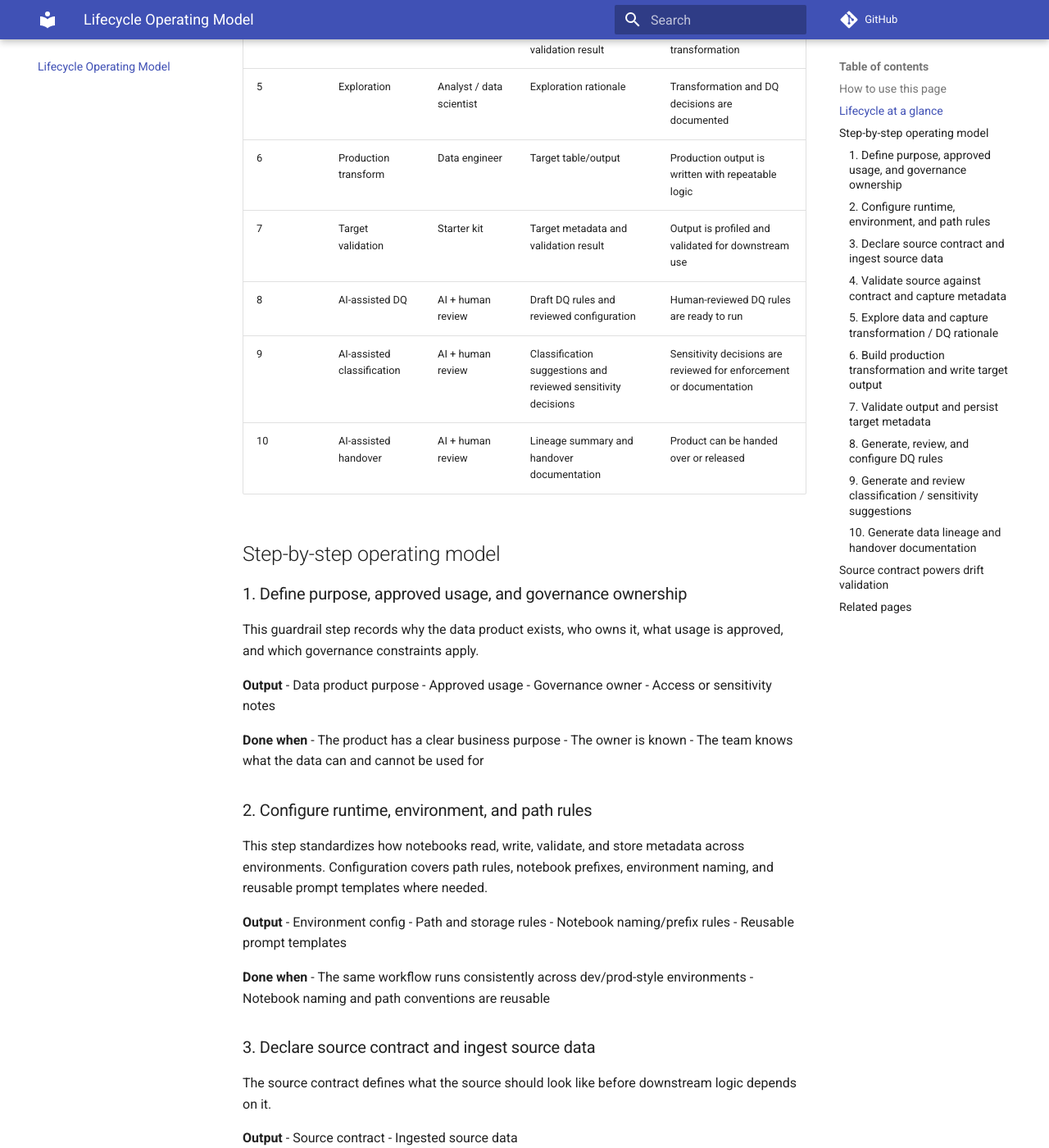
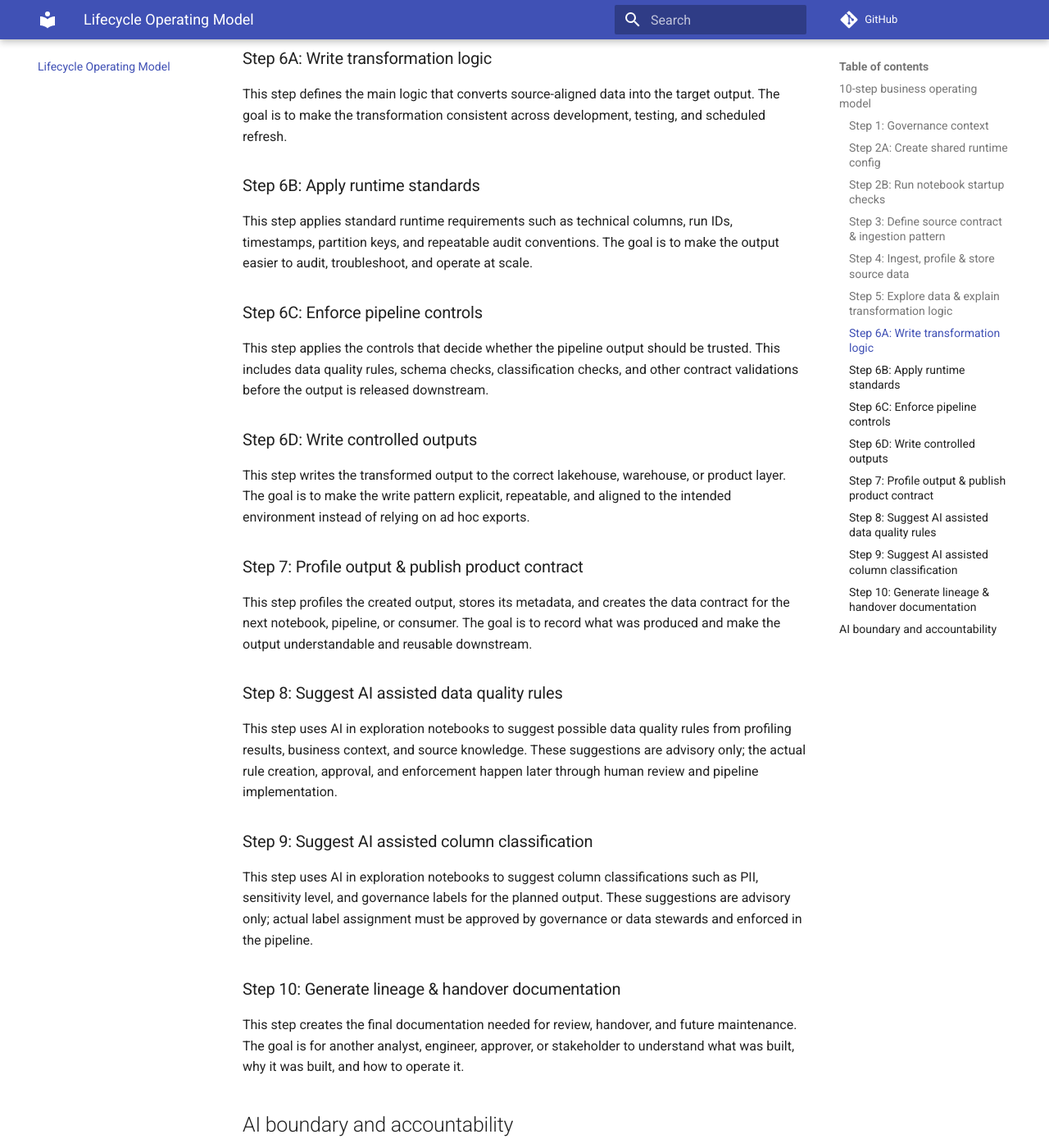
Before and after one commit to Voycepeh/fabric-data-product-framework, an MkDocs documentation site: the page built from docs/lifecycle-operating-model.md, in a window 1280 px wide and 1400 px high, scrolled down 1386 px. Shown: the whole window at 82% size. Built offline with MkDocs 1.6.1 and Material for MkDocs 9.7.7, drawn with Linux system fonts in a browser that asks for light colours; comment, search, counter and statistics services are not loaded; some of the changed text lies outside the part shown.

Commit message:
docs: refocus lifecycle page on business operating model

```diff
--- a/docs/lifecycle-operating-model.md
+++ b/docs/lifecycle-operating-model.md
@@ -1,167 +1,71 @@
 # Lifecycle Operating Model
 
-![FabricOps Starter Kit canonical lifecycle workflow](assets/mvp-flow.png)
+FabricOps Starter Kit uses a 10-step lifecycle as a **business operating model** for data products in Microsoft Fabric. It is not only a notebook sequence: it connects governance intent, source expectations, transformation controls, and handover obligations from start to finish.
 
-FabricOps Starter Kit turns a Fabric data product workflow into a repeatable operating model: governance first, reusable engineering checks, AI-assisted data quality/classification/lineage, and handover documentation.
+The lifecycle moves a product from governed agreement, to source contract, to ingestion and profiling, to exploration, to controlled pipeline execution, to output contract, to AI-assisted suggestions, and finally to lineage and handover documentation.
 
-## How to use this page
+## 10-step business operating model
 
-Use this page as the control map for the full workflow:
+### Step 1: Governance context
 
-1. Start from the lifecycle stage.
-2. Open the matching notebook section.
-3. Run the supporting function.
-4. Produce the expected artefact.
-5. Move only when the exit criteria are met.
+This step captures the approved usage, owner, and data agreement before technical work begins. The agreement may live outside Fabric, such as in SharePoint documents, but the data product should stay tied to that approved business context throughout the lifecycle.
 
-## Lifecycle at a glance
+### Step 2A: Create shared runtime config
 
-| Step | Stage | Owner | Main output | Exit criteria |
-|---|---|---|---|---|
-| 1 | Governance | Governance | Purpose, approved usage, ownership | Use case and governance owner are clear |
-| 2 | Runtime config | Starter kit | Environment config | Paths, workspace rules, prompts, and prefixes are configured |
-| 3 | Source contract | Starter kit | Source contract and ingested source data | Expected schema, keys, freshness, and volume rules are declared |
-| 4 | Source validation | Starter kit | Source profile, metadata, and drift validation result | Source is accepted or drift is flagged before transformation |
-| 5 | Exploration | Analyst / data scientist | Exploration rationale | Transformation and DQ decisions are documented |
-| 6 | Production transform | Data engineer | Target table/output | Production output is written with repeatable logic |
-| 7 | Target validation | Starter kit | Target metadata and validation result | Output is profiled and validated for downstream use |
-| 8 | AI-assisted DQ | AI + human review | Draft DQ rules and reviewed configuration | Human-reviewed DQ rules are ready to run |
-| 9 | AI-assisted classification | AI + human review | Classification suggestions and reviewed sensitivity decisions | Sensitivity decisions are reviewed for enforcement or documentation |
-| 10 | AI-assisted handover | AI + human review | Lineage summary and handover documentation | Product can be handed over or released |
+This step defines the shared project setup, including environment paths, workspace targets, AI availability, and standard naming rules. The goal is to define the setup once so exploration and pipeline notebooks do not depend on hidden manual configuration.
 
-## Step-by-step operating model
+### Step 2B: Run notebook startup checks
 
-### 1. Define purpose, approved usage, and governance ownership
+This step confirms that every exploration or pipeline notebook starts from a known valid state. The notebook should be running in the expected environment, follow naming rules, and have the required Fabric or AI capabilities before any data work begins.
 
-This guardrail step records why the data product exists, who owns it, what usage is approved, and which governance constraints apply.
+### Step 3: Define source contract & ingestion pattern
 
-**Output**
-- Data product purpose
-- Approved usage
-- Governance owner
-- Access or sensitivity notes
+This step defines the contract between the upstream source and the data product. It captures the expected schema, data types, update frequency, update method, watermark column, and whether the source is append only, overwritten, or slowly changing, so the correct ingestion and comparison pattern can be chosen.
 
-**Done when**
-- The product has a clear business purpose
-- The owner is known
-- The team knows what the data can and cannot be used for
+### Step 4: Ingest, profile & store source data
 
-### 2. Configure runtime, environment, and path rules
+This step brings the source data into the framework, profiles it, and stores the raw or source-aligned version. The goal is to preserve evidence of what arrived before business transformation begins.
 
-This step standardizes how notebooks read, write, validate, and store metadata across environments. Configuration covers path rules, notebook prefixes, environment naming, and reusable prompt templates where needed.
+### Step 5: Explore data & explain transformation logic
 
-**Output**
-- Environment config
-- Path and storage rules
-- Notebook naming/prefix rules
-- Reusable prompt templates
+This step is where the analyst studies the profiled source data and explains why transformation is needed. The goal is to document findings, assumptions, and business reasoning before the logic becomes part of a repeatable pipeline.
 
-**Done when**
-- The same workflow runs consistently across dev/prod-style environments
-- Notebook naming and path conventions are reusable
+### Step 6A: Write transformation logic
 
-### 3. Declare source contract and ingest source data
+This step defines the main logic that converts source-aligned data into the target output. The goal is to make the transformation consistent across development, testing, and scheduled refresh.
 
-The source contract defines what the source should look like before downstream logic depends on it.
+### Step 6B: Apply runtime standards
 
-**Output**
-- Source contract
-- Ingested source data
+This step applies standard runtime requirements such as technical columns, run IDs, timestamps, partition keys, and repeatable audit conventions. The goal is to make the output easier to audit, troubleshoot, and operate at scale.
 
-**Done when**
-- Expected schema, keys, freshness, volume, and key value rules are declared
+### Step 6C: Enforce pipeline controls
 
-### 4. Validate source against contract and capture metadata
+This step applies the controls that decide whether the pipeline output should be trusted. This includes data quality rules, schema checks, classification checks, and other contract validations before the output is released downstream.
 
-The source profile captures what actually arrived. Drift validation compares contract expectations with profile observations before transformation.
+### Step 6D: Write controlled outputs
 
-**Output**
-- Source profile
-- Source metadata
-- Drift validation result
+This step writes the transformed output to the correct lakehouse, warehouse, or product layer. The goal is to make the write pattern explicit, repeatable, and aligned to the intended environment instead of relying on ad hoc exports.
 
-**Done when**
-- Schema, freshness, key, volume, and value drift are passed or flagged before transformation
+### Step 7: Profile output & publish product contract
 
-### 5. Explore data and capture transformation / DQ rationale
+This step profiles the created output, stores its metadata, and creates the data contract for the next notebook, pipeline, or consumer. The goal is to record what was produced and make the output understandable and reusable downstream.
 
-Exploration helps analysts and data scientists test assumptions and explain why specific transformations and quality checks are required.
+### Step 8: Suggest AI assisted data quality rules
 
-**Output**
-- Exploration notes
-- Transformation rationale
-- DQ rationale
+This step uses AI in exploration notebooks to suggest possible data quality rules from profiling results, business context, and source knowledge. These suggestions are advisory only; the actual rule creation, approval, and enforcement happen later through human review and pipeline implementation.
 
-**Done when**
-- The team can explain transformation logic and quality concerns before productionizing them
+### Step 9: Suggest AI assisted column classification
 
-### 6. Build production transformation and write target output
+This step uses AI in exploration notebooks to suggest column classifications such as PII, sensitivity level, and governance labels for the planned output. These suggestions are advisory only; actual label assignment must be approved by governance or data stewards and enforced in the pipeline.
 
-This step converts exploration decisions into repeatable production transformation logic.
+### Step 10: Generate lineage & handover documentation
 
-**Output**
-- Production transformation notebook section
-- Target table/output
+This step creates the final documentation needed for review, handover, and future maintenance. The goal is for another analyst, engineer, approver, or stakeholder to understand what was built, why it was built, and how to operate it.
 
-**Done when**
-- Output is written to the intended target using repeatable logic
+## AI boundary and accountability
 
-### 7. Validate output and persist target metadata
-
-The produced output is profiled and validated so downstream users know what was published and how it was checked.
-
-**Output**
-- Target profile
-- Target validation result
-- Persisted target metadata
-
-**Done when**
-- Output checks pass or are flagged, and metadata is stored for audit, lineage, and comparison
-
-### 8. Generate, review, and configure DQ rules
-
-AI assists by drafting DQ rules from contracts, profiles, and context. Humans review and approve before rule execution.
-
-**Output**
-- Draft DQ rules
-- Reviewed DQ rule configuration
-
-**Done when**
-- AI-generated rules are reviewed and ready for execution
-
-### 9. Generate and review classification / sensitivity suggestions
-
-AI assists by proposing classification and sensitivity labels. Humans remain accountable for final decisions.
-
-**Output**
-- Classification suggestions
-- Reviewed sensitivity decisions
-
-**Done when**
-- Sensitive fields and governance classifications are reviewed and ready for enforcement or documentation
-
-### 10. Generate data lineage and handover documentation
-
-AI assists by turning contracts, profiles, validations, and notebook context into handover-ready lineage and delivery documentation.
-
-**Output**
-- Data lineage summary
-- Handover documentation
-
-**Done when**
-- Another team can understand source-to-target flow, checks, governance decisions, and operating handover expectations
-
-## Source contract powers drift validation
-
-- **Source contract** is the **expectation layer**.
-- **Source profile** is the **observation layer**.
-- **Drift validation** is the **comparison layer**.
-
-Together they detect schema, freshness, key, volume, and value drift before downstream publication.
-
-## Related pages
-
-- [Quick Start](quick-start.md): run the workflow end to end.
-- [Notebook Structure](notebook-structure.md): follow the notebook sequence.
-- [Functions (`src/README.md`)](../src/README.md): inspect reusable callable utilities.
-- [Architecture](architecture.md): understand environments, storage patterns, and platform flow.
+- AI suggestions happen in exploration notebooks.
+- Step 8 and Step 9 are advisory only.
+- Humans, governance owners, and data stewards approve.
+- Human engineers enforce approved rules and labels in pipeline notebooks.
+- AI does not directly approve or enforce governance controls.
```
